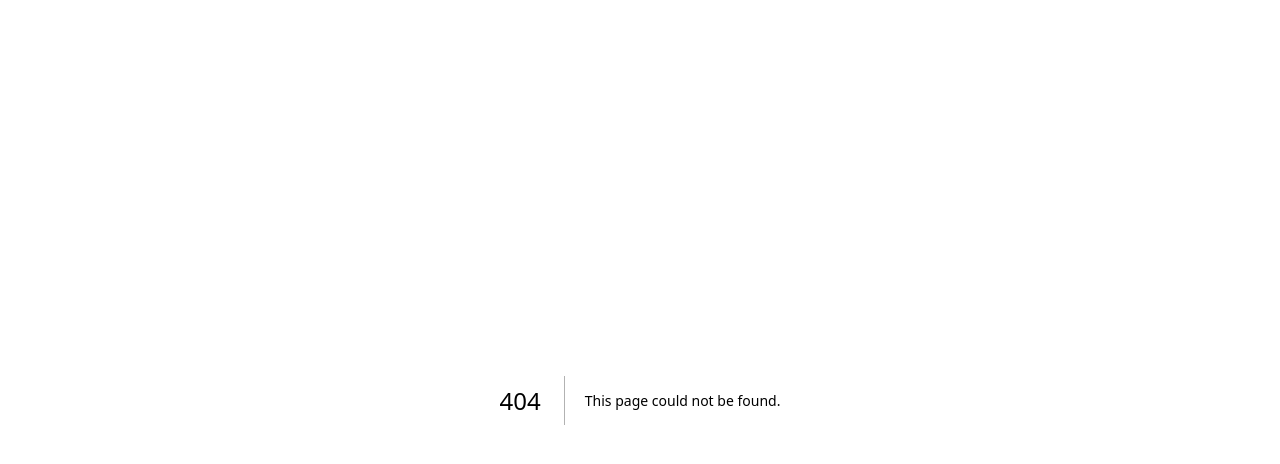
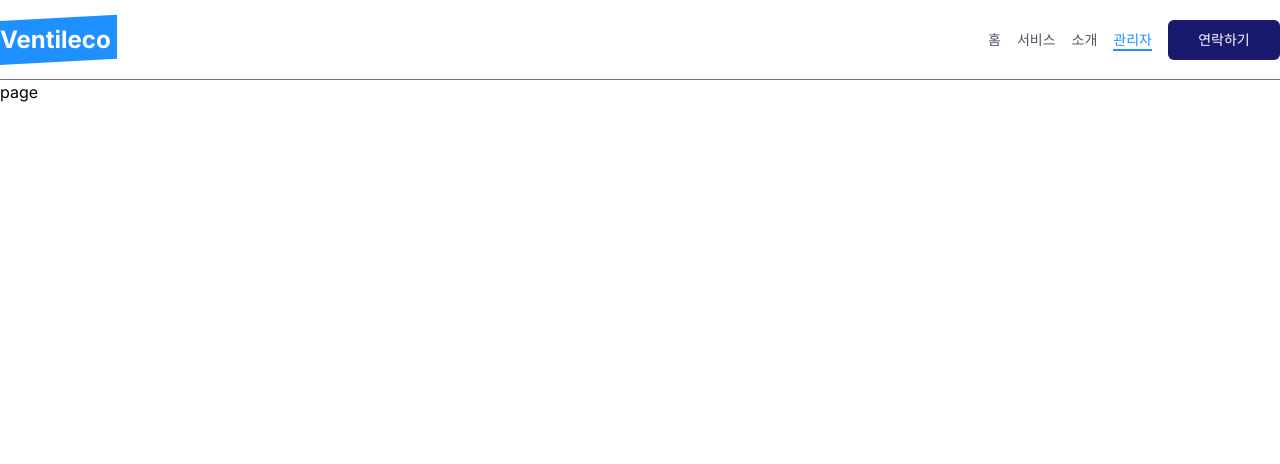
Before and after one commit to geonwooPark/framer-motion-website, a Next.js app: page /admin in a window 1280 px wide. Before the commit this address had no page. Shown: the top 464 px of the page. Built offline with nearby package versions, Linux system fonts and the light colour scheme.

Commit message:
feat: Header 컴포넌트 제작

```diff
--- /dev/null
+++ b/app/about/page.tsx
@@ -0,0 +1,5 @@
+import React from 'react'
+
+export default function page() {
+  return <div>page</div>
+}
--- /dev/null
+++ b/app/admin/page.tsx
@@ -0,0 +1,5 @@
+import React from 'react'
+
+export default function page() {
+  return <div>page</div>
+}
--- a/app/layout.tsx
+++ b/app/layout.tsx
@@ -1,6 +1,7 @@
 import type { Metadata } from 'next'
 import { Inter } from 'next/font/google'
 import './globals.css'
+import Header from '@/components/Header'
 
 const inter = Inter({ subsets: ['latin'] })
 
@@ -16,7 +17,10 @@ export default function RootLayout({
 }) {
   return (
     <html lang="en">
-      <body className={inter.className}>{children}</body>
+      <body className={inter.className}>
+        <Header />
+        {children}
+      </body>
     </html>
   )
 }
--- /dev/null
+++ b/app/services/page.tsx
@@ -0,0 +1,5 @@
+import React from 'react'
+
+export default function page() {
+  return <div>page</div>
+}
--- /dev/null
+++ b/components/Header.tsx
@@ -0,0 +1,51 @@
+'use client'
+
+import { headerListItem } from '@/constants'
+import Link from 'next/link'
+import { usePathname } from 'next/navigation'
+import React, { useEffect, useState } from 'react'
+
+export default function Header() {
+  const [active, setActive] = useState('')
+  const pathName = usePathname()
+
+  useEffect(() => {
+    setActive(pathName)
+  }, [pathName])
+
+  return (
+    <div className="h-20 w-full border-b border-gray-500 bg-white text-sm">
+      <div className="mx-auto flex h-full max-w-screen-2xl items-center justify-between">
+        {/* logo */}
+        <Link href={'/'}>
+          <span className="relative inline-block before:absolute before:-inset-1.5 before:block before:-skew-y-3 before:bg-primaryColor">
+            <p className="relative text-2xl font-bold text-white">Ventileco</p>
+          </span>
+        </Link>
+        {/* Header ListItem */}
+        <div className="hidden items-center gap-4 md:inline-flex">
+          <ul className="flex gap-4">
+            {headerListItem.map((item) => (
+              <li
+                key={item._id}
+                className={`group relative cursor-pointer text-gray-600 duration-300 hover:text-primaryColor ${
+                  active === item.link && 'text-primaryColor'
+                }`}
+              >
+                <Link href={item.link as any}>{item.title}</Link>
+                <span
+                  className={`absolute bottom-[-1px] left-0 h-[2px] w-full scale-0 bg-primaryColor duration-300 group-hover:scale-100 ${
+                    active === item.link && 'scale-100'
+                  }`}
+                ></span>
+              </li>
+            ))}
+          </ul>
+          <button className="h-10 w-28 rounded-md bg-darkBlue text-white duration-300 hover:opacity-80">
+            연락하기
+          </button>
+        </div>
+      </div>
+    </div>
+  )
+}
--- /dev/null
+++ b/constants/index.ts
@@ -0,0 +1,22 @@
+export const headerListItem = [
+  {
+    _id: '101',
+    title: '홈',
+    link: '/',
+  },
+  {
+    _id: '102',
+    title: '서비스',
+    link: '/services',
+  },
+  {
+    _id: '103',
+    title: '소개',
+    link: '/about',
+  },
+  {
+    _id: '104',
+    title: '관리자',
+    link: '/admin',
+  },
+]
```
